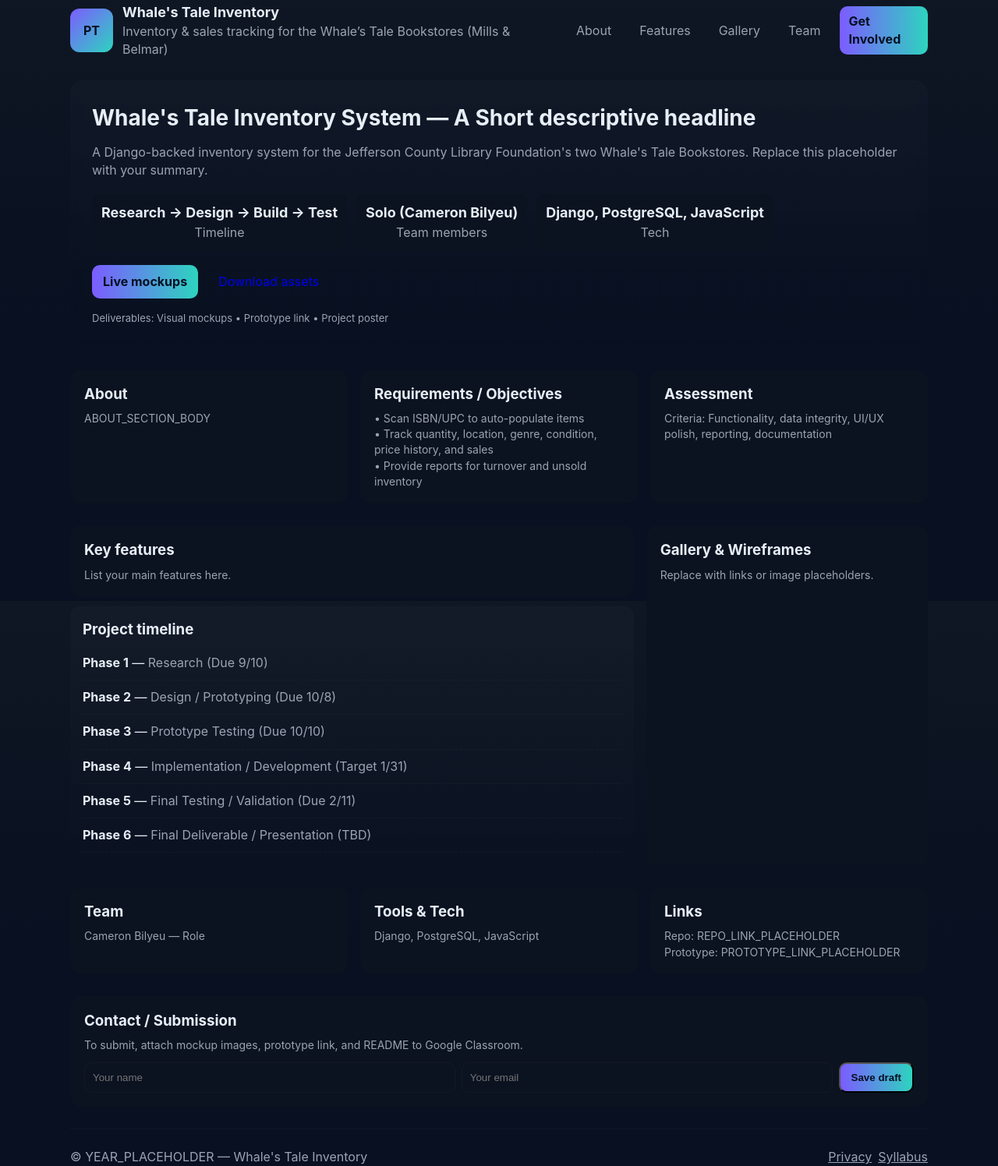
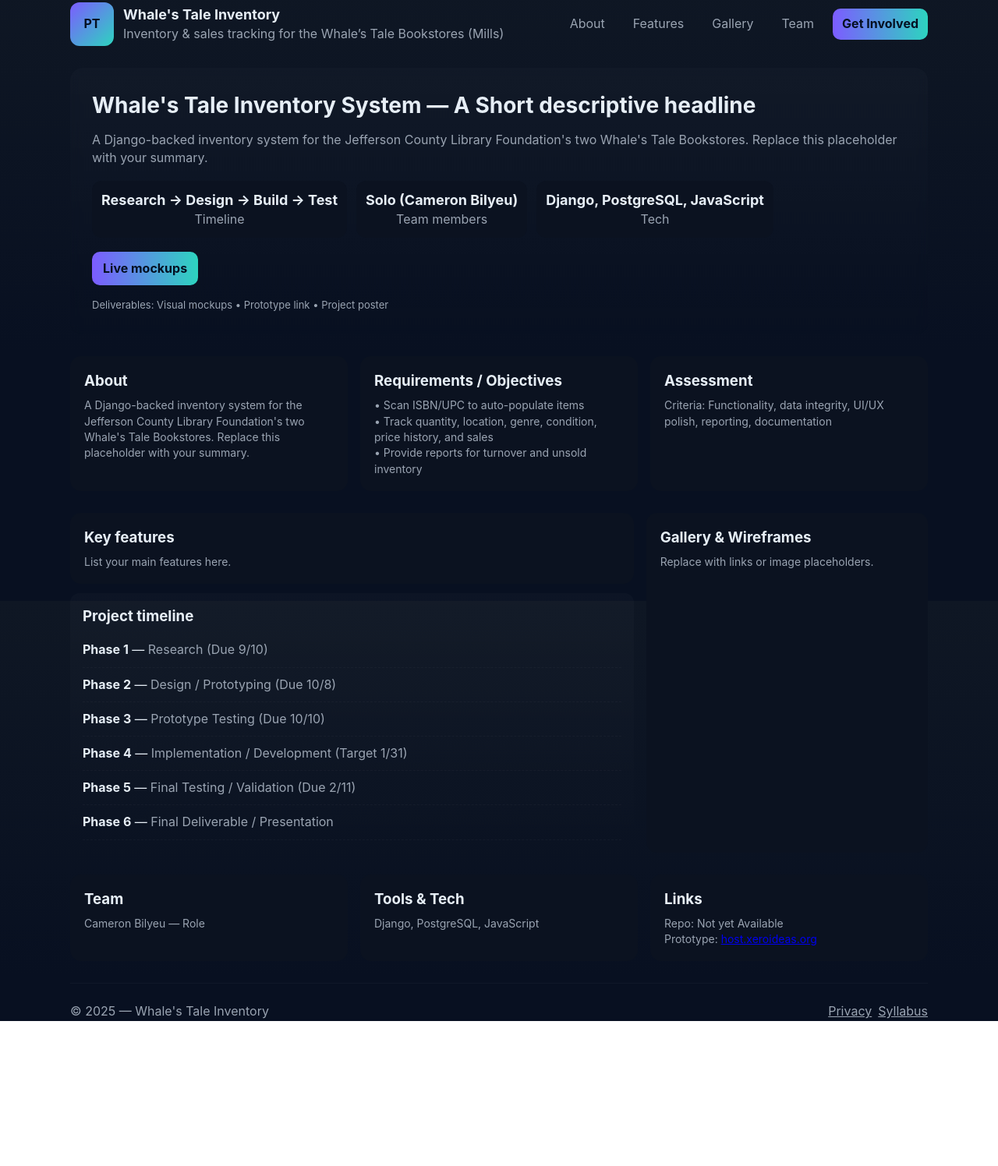
Before and after one commit to magicat8/capstone-website, a plain HTML site: page index.html in a window 1280 px wide. Shown: the part 29-1525 px from the top of the page at 78% size. After the commit the page ends 1339 px from the top, so only its background shows below. Drawn offline with Linux system fonts and the light colour scheme.

Commit message:
Update project details and remove contact section

```diff
--- a/index.html
+++ b/index.html
@@ -108,7 +108,7 @@
         <div class="logo">PT</div>
         <div>
           <h1><!-- CHANGE: Project short name -->Whale's Tale Inventory</h1>
-          <div class="muted"><!-- CHANGE: One-line descriptor -->Inventory & sales tracking for the Whale’s Tale Bookstores (Mills & Belmar)</div>
+          <div class="muted"><!-- CHANGE: One-line descriptor -->Inventory & sales tracking for the Whale’s Tale Bookstores (Mills)</div>
         </div>
       </div>
 
@@ -136,7 +136,7 @@
 
         <div style="margin-top:18px;display:flex;gap:12px">
           <a class="btn btn-primary" href="#mockup" role="button">Live mockups</a>
-          <a class="btn" href="#download" role="button">Download assets</a>
+          <!-- <a class="btn" href="#download" role="button">Download assets</a> -->
         </div>
 
         <div style="margin-top:16px;color:var(--muted);font-size:13px">
@@ -149,7 +149,7 @@
     <section class="grid">
       <article class="card">
         <h3 id="about">About</h3>
-        <p>ABOUT_SECTION_BODY</p>
+        <p>A Django-backed inventory system for the Jefferson County Library Foundation's two Whale's Tale Bookstores. Replace this placeholder with your summary.</p>
       </article>
 
       <article class="card">
@@ -183,7 +183,7 @@
             <li><strong>Phase 3</strong> — <span class="muted-text">Prototype Testing (Due 10/10)</span></li>
             <li><strong>Phase 4</strong> — <span class="muted-text">Implementation / Development (Target 1/31)</span></li>
             <li><strong>Phase 5</strong> — <span class="muted-text">Final Testing / Validation (Due 2/11)</span></li>
-            <li><strong>Phase 6</strong> — <span class="muted-text">Final Deliverable / Presentation (TBD)</span></li>
+            <li><strong>Phase 6</strong> — <span class="muted-text">Final Deliverable / Presentation</span></li>
           </ul>
         </div>
       </div>
@@ -208,24 +208,14 @@
 
       <article class="card">
         <h3>Links</h3>
-        <p class="muted-text">Repo: REPO_LINK_PLACEHOLDER<br>Prototype: PROTOTYPE_LINK_PLACEHOLDER</p>
+        <p class="muted-text">Repo: Not yet Available<br>Prototype: <a href="https://host.xeroideas.org">host.xeroideas.org</a></p>
       </article>
     </section>
 
-    <!-- Contact -->
-    <section class="card" id="contact">
-      <h3>Contact / Submission</h3>
-      <p class="muted-text">To submit, attach mockup images, prototype link, and README to Google Classroom.</p>
-      <form id="contact-form" style="margin-top:12px;display:flex;gap:8px;flex-wrap:wrap">
-        <input id="name" placeholder="Your name" style="flex:1;min-width:180px;padding:10px;border-radius:10px;border:1px solid rgba(255,255,255,0.03);background:transparent;color:inherit" />
-        <input id="email" placeholder="Your email" style="flex:1;min-width:180px;padding:10px;border-radius:10px;border:1px solid rgba(255,255,255,0.03);background:transparent;color:inherit" />
-        <button type="submit" class="btn btn-primary">Save draft</button>
-      </form>
-      <div id="form-message" style="margin-top:10px;color:var(--accent);display:none"></div>
-    </section>
+
 
     <footer>
-      <div class="muted">© YEAR_PLACEHOLDER — Whale's Tale Inventory</div>
+      <div class="muted">© 2025 — Whale's Tale Inventory</div>
       <div style="display:flex;gap:8px">
         <a class="muted" href="#">Privacy</a>
         <a class="muted" href="#">Syllabus</a>
```
